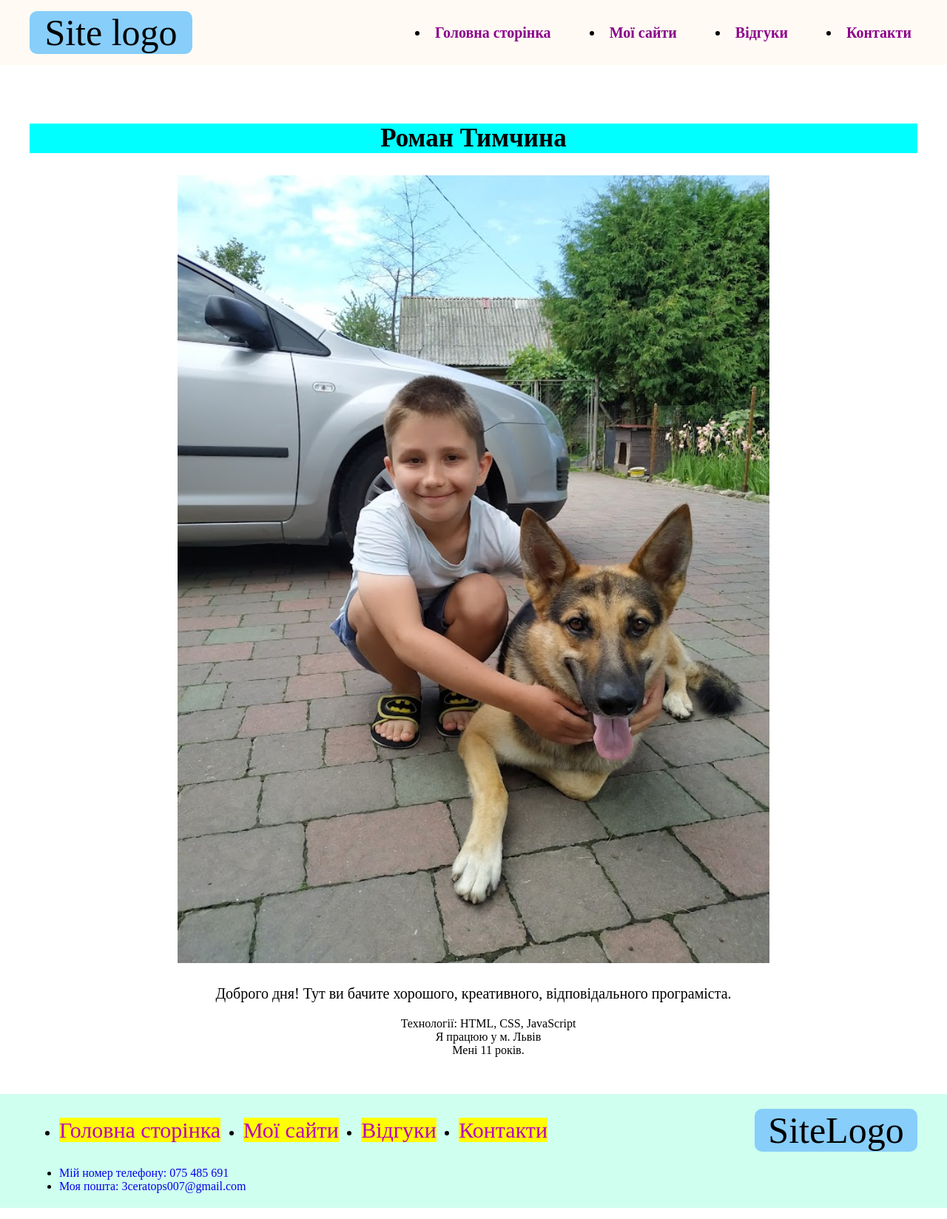
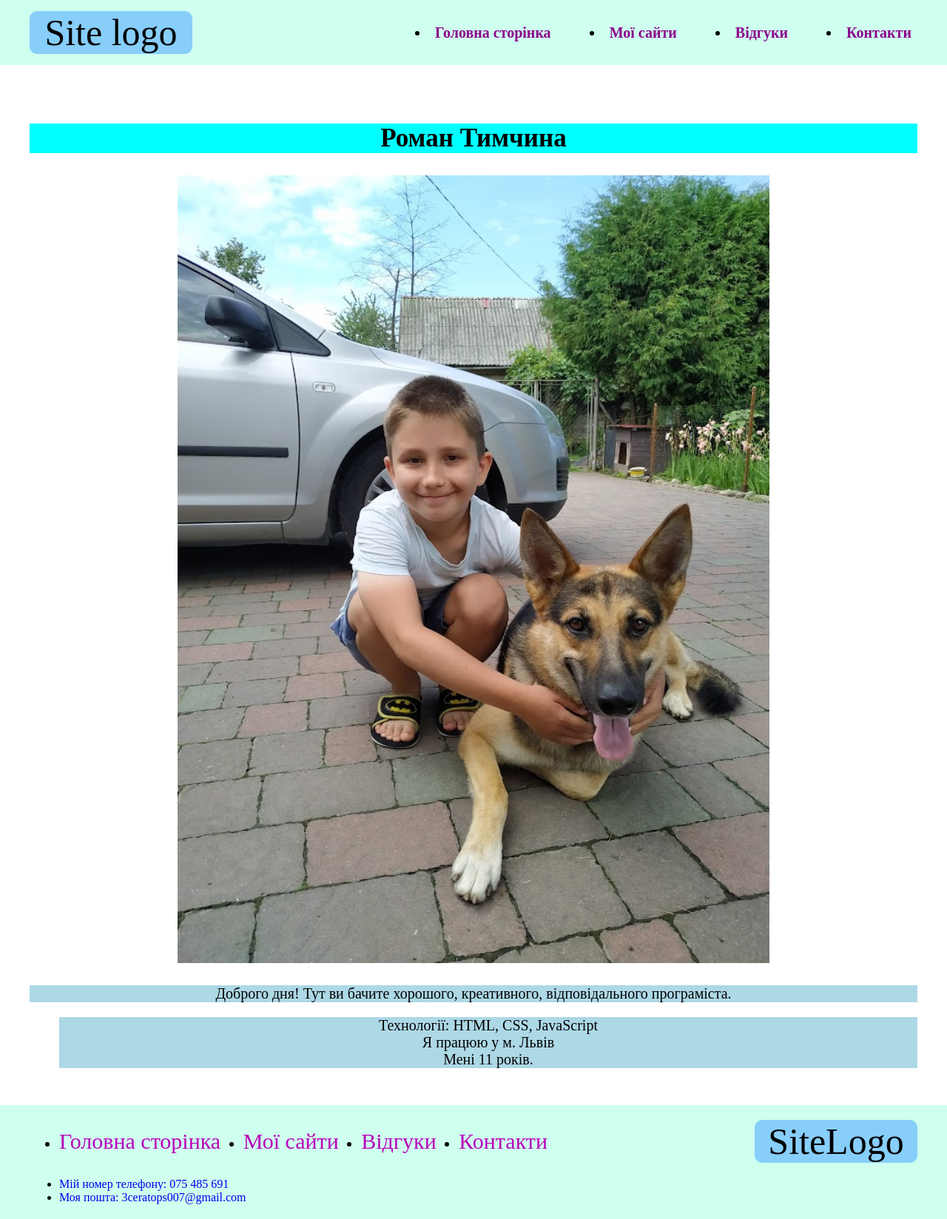
Before and after one commit to Black-Panthere/Project, a plain HTML site: page index.html in a window 1280 px wide. Shown: the whole page at 74% size. Drawn offline with Linux system fonts and the light colour scheme.

Commit message:
Update style.css

```diff
--- a/style.css
+++ b/style.css
@@ -51,6 +51,7 @@ margin: 0 auto;
 }
 .index-p{
     font-size: 20px;
+    background-color: lightblue;
 }
 .h-work{
     display: flex;
@@ -61,7 +62,7 @@ margin: 0 auto;
 }
 .p-work{
     font-size: 25px;
-    background-color: yellow;
+    background-color: lightblue;
 }
 .index-number-2{
     list-style-type: none;
@@ -69,7 +70,7 @@ margin: 0 auto;
 header{
     display: flex;
     justify-content: space-between;
-    background-color: rgb(255, 251, 244);
+    background-color:rgb(207, 255, 239) ;
     padding-top: 15px;
     padding-bottom: 15px;
 }
@@ -94,7 +95,6 @@ a{
 .footer-index-link{
     color: rgb(185, 0, 185);
     font-size: 30px;
-    background-color: yellow;
 }
 .main{
     padding-top: 50px;
@@ -131,3 +131,7 @@ ul{
     width: 900px;
     margin: 0 auto;
 }
+.main-index-number{
+    background-color: lightblue;
+    font-size: 20px;
+}
```
